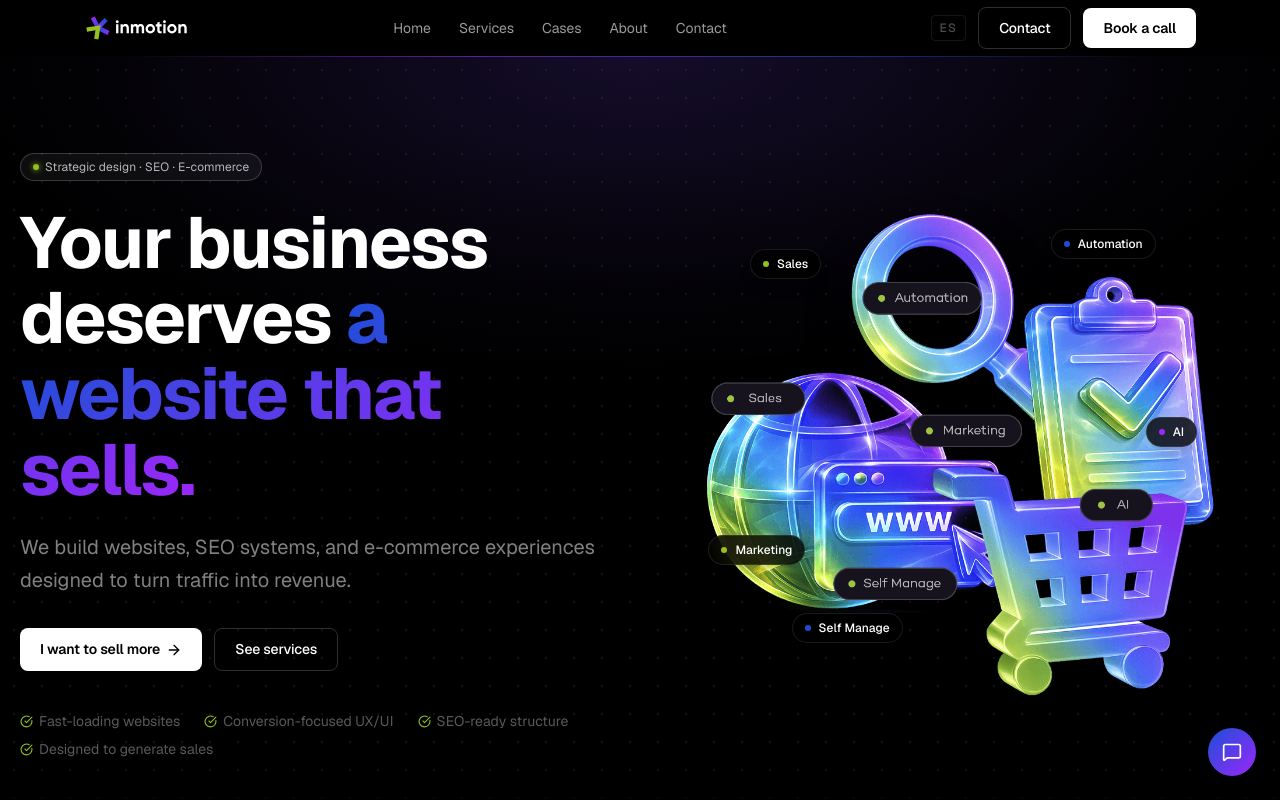
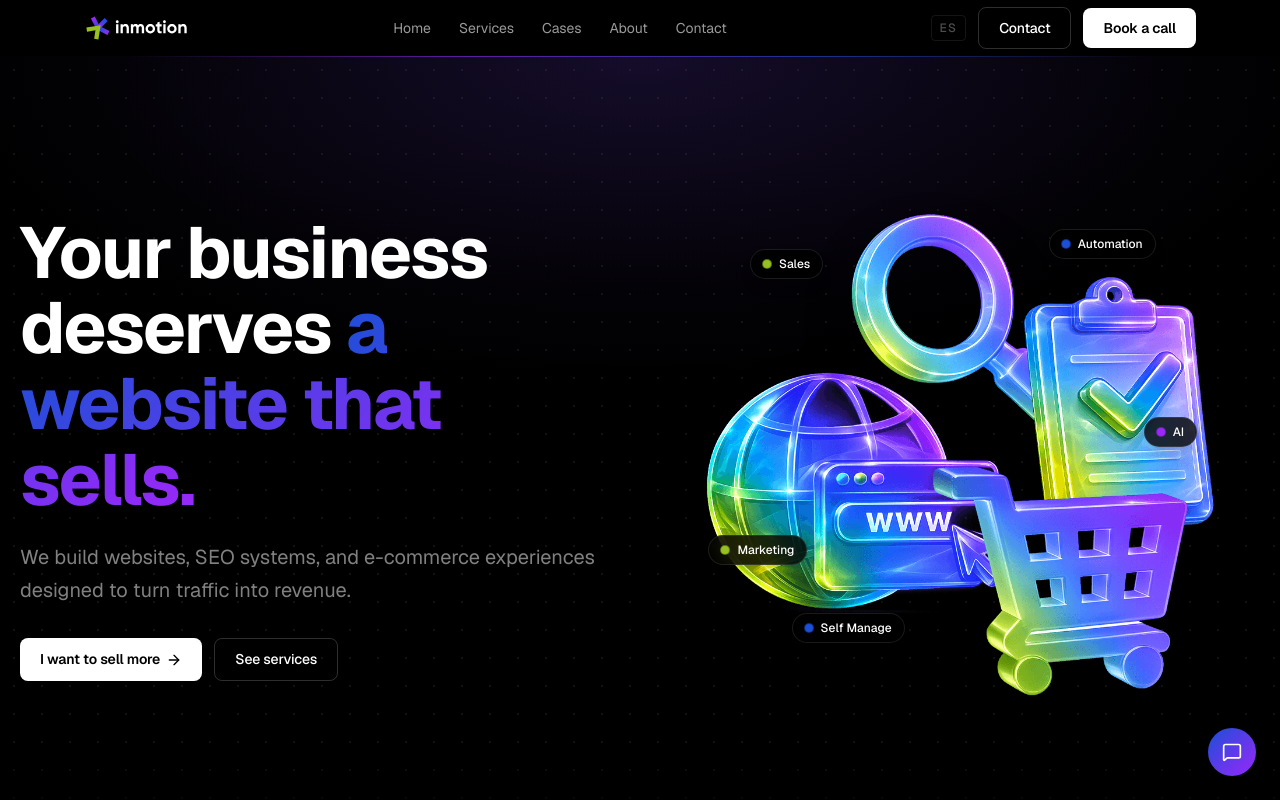
Before and after one commit to bladesvisiontech/marketing-agency, a Next.js app: page /en in a window 1280 px wide. Shown: the top 800 px of the page. Built offline with nearby package versions, Linux system fonts and the light colour scheme.

Commit message:
feat: update hero image, remove badge and microcopy, add pulse effect to floating tags

```diff
--- a/src/app/[locale]/page.tsx
+++ b/src/app/[locale]/page.tsx
@@ -1,6 +1,6 @@
 import { notFound } from "next/navigation";
 import Link from "next/link";
-import { CheckCircle, TrendingUp, Search, ArrowRight, Star, Zap } from "lucide-react";
+import { TrendingUp, Search, ArrowRight, Star, Zap } from "lucide-react";
 import Image from "next/image";
 import AnimateIn from "@/components/AnimateIn";
 import { getDictionary, isValidLocale } from "@/lib/i18n";
@@ -33,10 +33,7 @@ export default async function HomePage({
           {/* LEFT — text */}
           <div className="flex-1 text-center lg:text-left">
             <AnimateIn>
-              <div className="badge mb-6 lg:mx-0 mx-auto w-fit">
-                <span className="glow-dot" />
-                {t.badge}
-              </div>
+              <div className="h-6" />
             </AnimateIn>
             <AnimateIn delay={80}>
               <h1 className="text-5xl md:text-6xl lg:text-7xl font-bold tracking-tight leading-[1.05] mb-6">
@@ -65,15 +62,6 @@ export default async function HomePage({
                 </Link>
               </div>
             </AnimateIn>
-            <AnimateIn delay={320}>
-              <div className="flex flex-wrap justify-center lg:justify-start gap-x-6 gap-y-2 text-white/35 text-sm">
-                {t.microcopy.map((item) => (
-                  <span key={item} className="flex items-center gap-1.5">
-                    <CheckCircle size={13} className="text-[#97c121]" /> {item}
-                  </span>
-                ))}
-              </div>
-            </AnimateIn>
           </div>
 
           {/* RIGHT — hero image with floating tags */}
@@ -89,19 +77,19 @@ export default async function HomePage({
               />
               {/* Floating tags */}
               <span className="absolute top-[8%] left-[10%] flex items-center gap-2 bg-black/80 border border-white/10 backdrop-blur-md rounded-full px-3 py-1.5 text-xs font-medium text-white shadow-lg">
-                <span className="w-1.5 h-1.5 rounded-full bg-[#97c121]" /> Sales
+                <span className="relative flex h-2 w-2"><span className="animate-ping absolute inline-flex h-full w-full rounded-full bg-[#97c121] opacity-75" /><span className="relative inline-flex rounded-full h-2 w-2 bg-[#97c121]" /></span> Sales
               </span>
               <span className="absolute top-[4%] right-[12%] flex items-center gap-2 bg-black/80 border border-white/10 backdrop-blur-md rounded-full px-3 py-1.5 text-xs font-medium text-white shadow-lg">
-                <span className="w-1.5 h-1.5 rounded-full bg-[#1b4fd8]" /> Automation
+                <span className="relative flex h-2 w-2"><span className="animate-ping absolute inline-flex h-full w-full rounded-full bg-[#1b4fd8] opacity-75" /><span className="relative inline-flex rounded-full h-2 w-2 bg-[#1b4fd8]" /></span> Automation
               </span>
               <span className="absolute top-[42%] right-[4%] flex items-center gap-2 bg-black/80 border border-white/10 backdrop-blur-md rounded-full px-3 py-1.5 text-xs font-medium text-white shadow-lg">
-                <span className="w-1.5 h-1.5 rounded-full bg-[#9b27f9]" /> AI
+                <span className="relative flex h-2 w-2"><span className="animate-ping absolute inline-flex h-full w-full rounded-full bg-[#9b27f9] opacity-75" /><span className="relative inline-flex rounded-full h-2 w-2 bg-[#9b27f9]" /></span> AI
               </span>
               <span className="absolute bottom-[28%] left-[2%] flex items-center gap-2 bg-black/80 border border-white/10 backdrop-blur-md rounded-full px-3 py-1.5 text-xs font-medium text-white shadow-lg">
-                <span className="w-1.5 h-1.5 rounded-full bg-[#97c121]" /> Marketing
+                <span className="relative flex h-2 w-2"><span className="animate-ping absolute inline-flex h-full w-full rounded-full bg-[#97c121] opacity-75" /><span className="relative inline-flex rounded-full h-2 w-2 bg-[#97c121]" /></span> Marketing
               </span>
               <span className="absolute bottom-[12%] left-[18%] flex items-center gap-2 bg-black/80 border border-white/10 backdrop-blur-md rounded-full px-3 py-1.5 text-xs font-medium text-white shadow-lg">
-                <span className="w-1.5 h-1.5 rounded-full bg-[#1b4fd8]" /> Self Manage
+                <span className="relative flex h-2 w-2"><span className="animate-ping absolute inline-flex h-full w-full rounded-full bg-[#1b4fd8] opacity-75" /><span className="relative inline-flex rounded-full h-2 w-2 bg-[#1b4fd8]" /></span> Self Manage
               </span>
             </div>
           </AnimateIn>
```
Also changed, not shown: public/hero-image.png.
